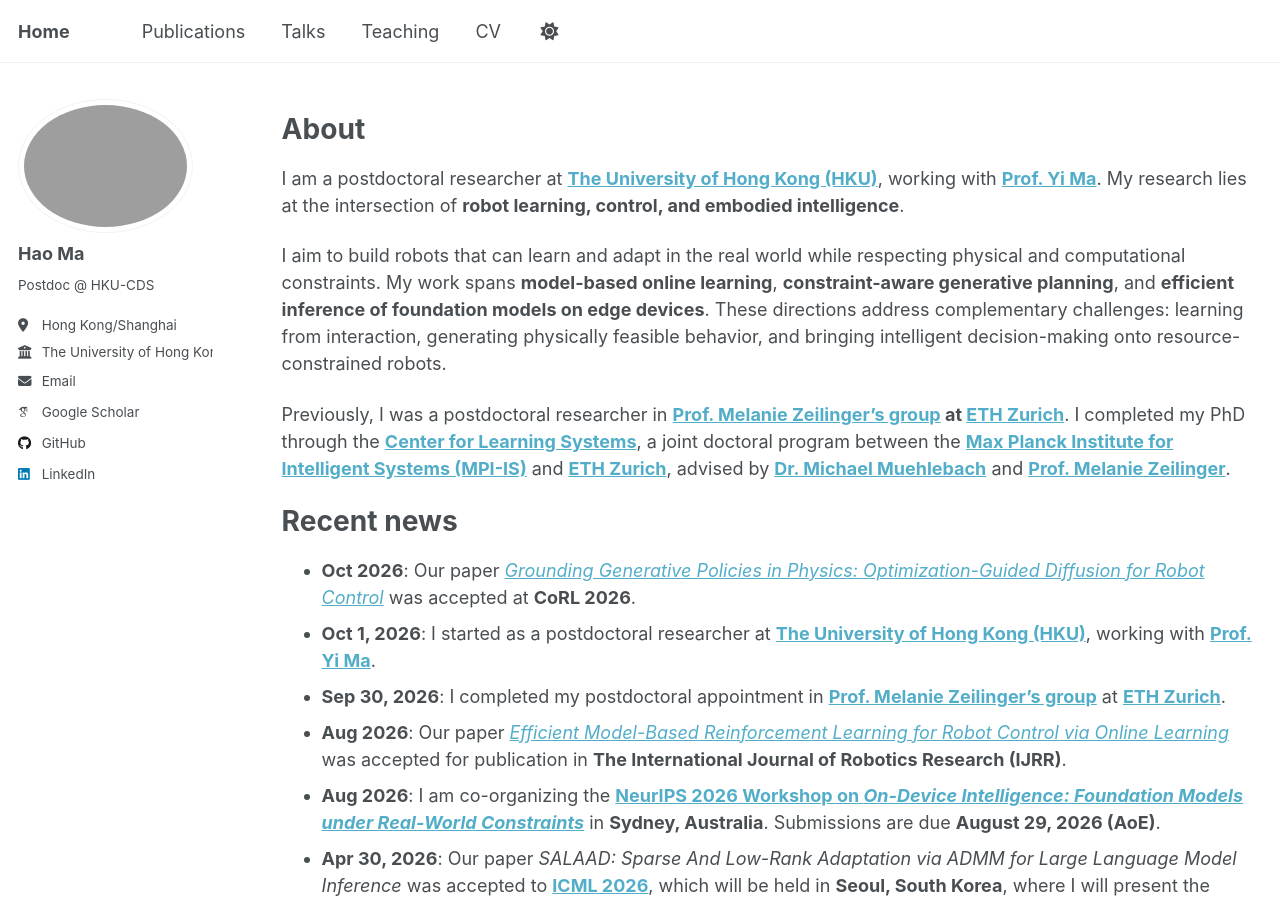
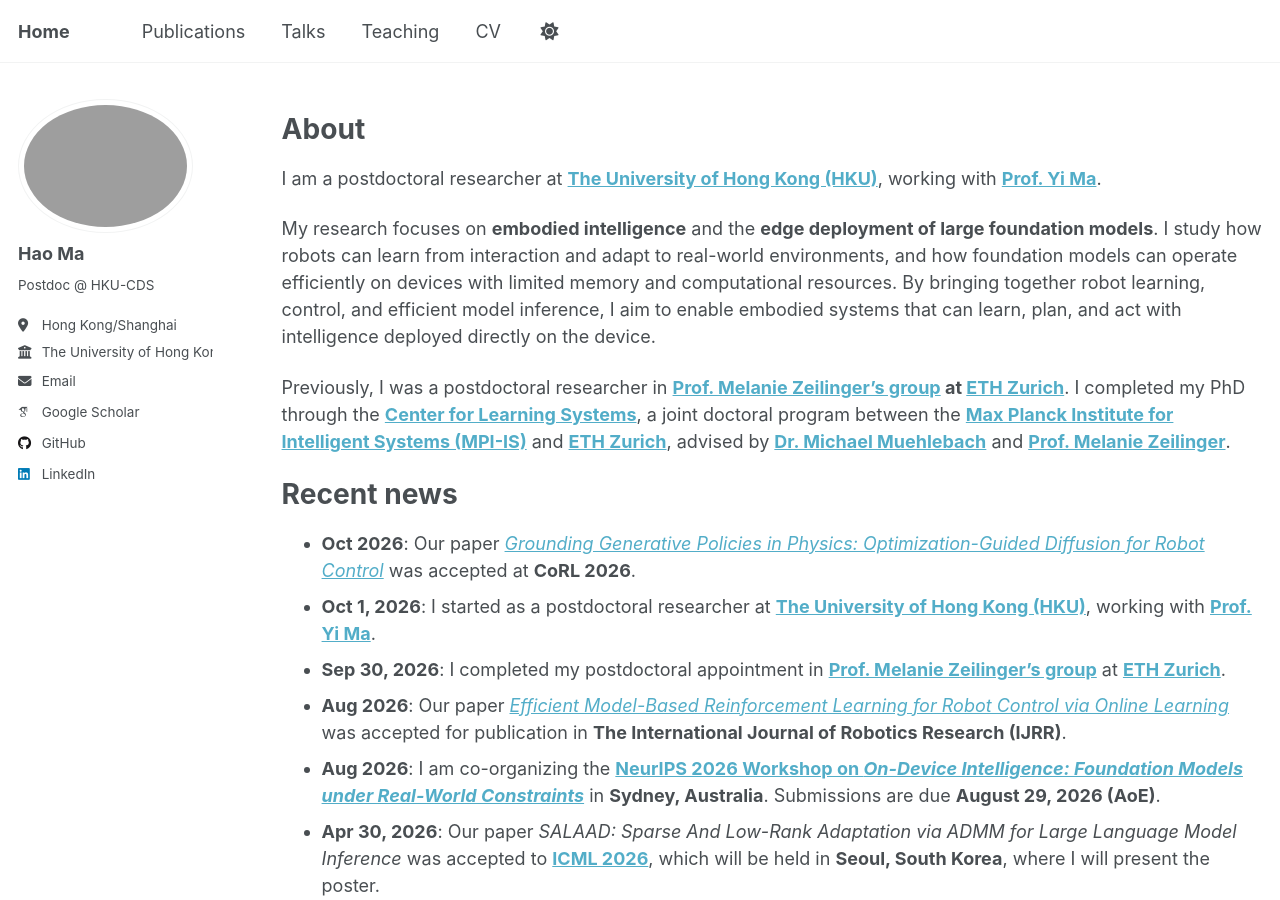
Before and after one commit to HaoMAFRLu/HaoMAFRLu.github.io, a Jekyll site: the page built from _pages/about_me.md, in a window 1280 px wide and 900 px high. Built offline with Jekyll 4.4.1, drawn with Linux system fonts in a browser that asks for light colours; some web fonts are replaced; a script that is not in the unit is left out.

Commit message:
Focus research description on embodied intelligence and edge deployment

```diff
--- a/_pages/about_me.md
+++ b/_pages/about_me.md
@@ -5,9 +5,9 @@ permalink: /
 ---
 
 # About
-I am a postdoctoral researcher at **<a href="https://www.hku.hk/" target="_blank" rel="noopener noreferrer">The University of Hong Kong (HKU)</a>**, working with **<a href="https://www.ai.hku.hk/people/academic-staff/mayi/biography" target="_blank" rel="noopener noreferrer">Prof. Yi Ma</a>**. My research lies at the intersection of **robot learning, control, and embodied intelligence**.
+I am a postdoctoral researcher at **<a href="https://www.hku.hk/" target="_blank" rel="noopener noreferrer">The University of Hong Kong (HKU)</a>**, working with **<a href="https://www.ai.hku.hk/people/academic-staff/mayi/biography" target="_blank" rel="noopener noreferrer">Prof. Yi Ma</a>**.
 
-I aim to build robots that can learn and adapt in the real world while respecting physical and computational constraints. My work spans **model-based online learning**, **constraint-aware generative planning**, and **efficient inference of foundation models on edge devices**. These directions address complementary challenges: learning from interaction, generating physically feasible behavior, and bringing intelligent decision-making onto resource-constrained robots.
+My research focuses on **embodied intelligence** and the **edge deployment of large foundation models**. I study how robots can learn from interaction and adapt to real-world environments, and how foundation models can operate efficiently on devices with limited memory and computational resources. By bringing together robot learning, control, and efficient model inference, I aim to enable embodied systems that can learn, plan, and act with intelligence deployed directly on the device.
 
 Previously, I was a postdoctoral researcher in **<a href="https://idsc.ethz.ch/research-zeilinger.html" target="_blank" rel="noopener noreferrer">Prof. Melanie Zeilinger’s group</a> at <a href="https://ethz.ch/en.html" target="_blank" rel="noopener noreferrer">ETH Zurich</a>**. I completed my PhD through the **<a href="https://learning-systems.org/" target="_blank" rel="noopener noreferrer">Center for Learning Systems</a>**, a joint doctoral program between the **<a href="https://is.mpg.de/" target="_blank" rel="noopener noreferrer">Max Planck Institute for Intelligent Systems (MPI-IS)</a>** and **<a href="https://ethz.ch/en.html" target="_blank" rel="noopener noreferrer">ETH Zurich</a>**, advised by **<a href="https://sites.google.com/view/mmuehlebach/" target="_blank" rel="noopener noreferrer">Dr. Michael Muehlebach</a>** and **<a href="https://idsc.ethz.ch/research-zeilinger.html" target="_blank" rel="noopener noreferrer">Prof. Melanie Zeilinger</a>**.
 
```
